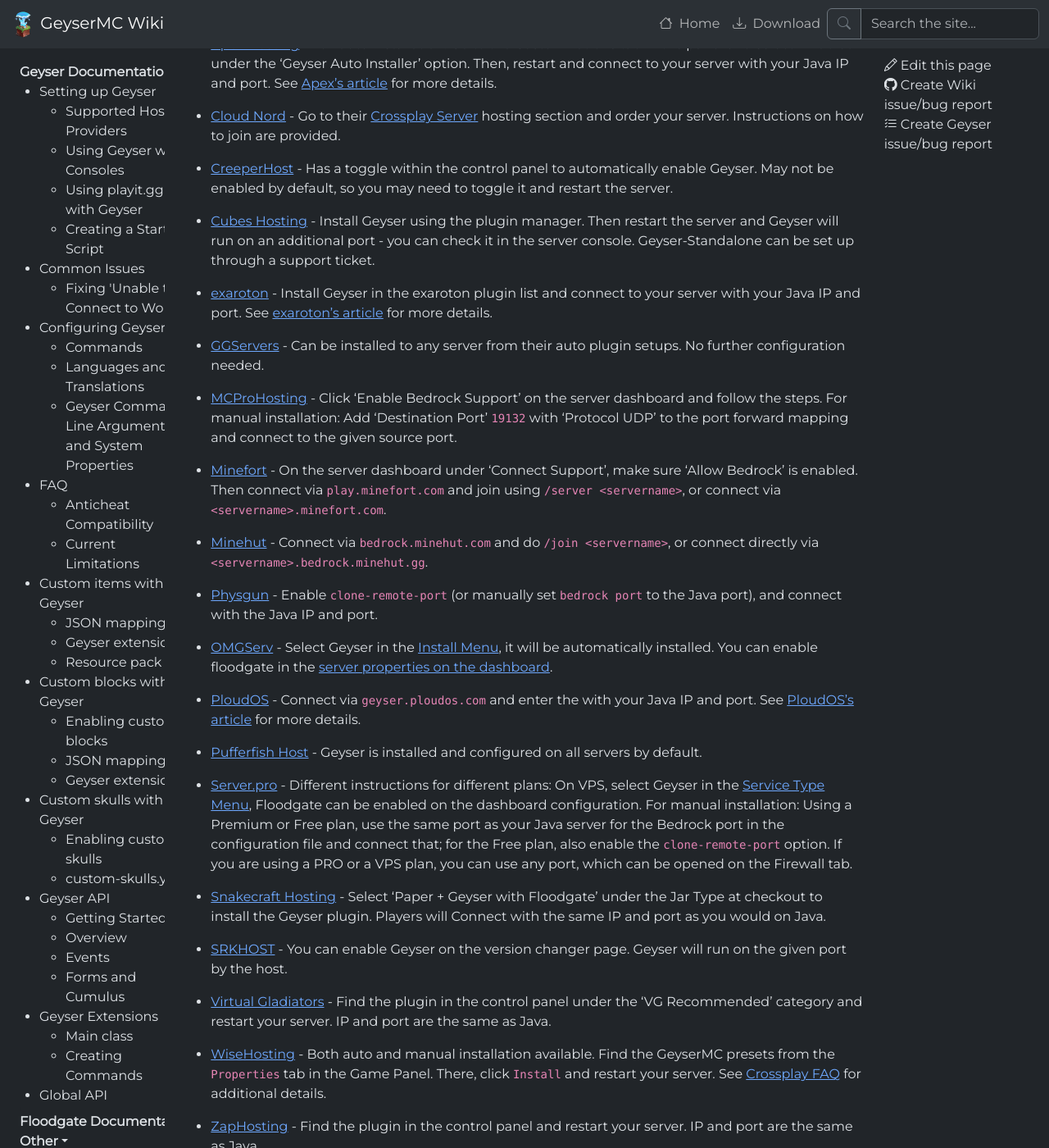
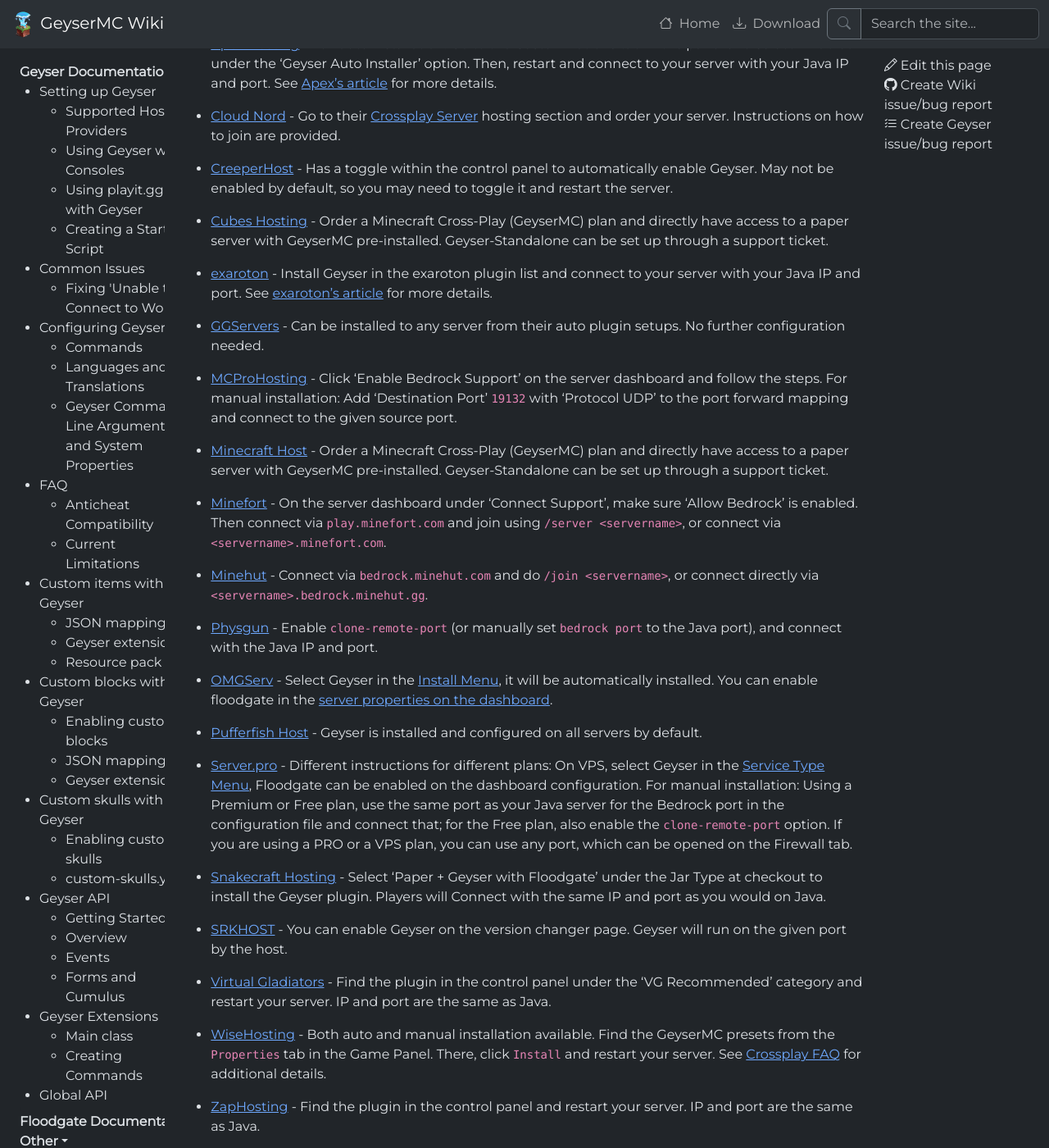
Before and after one commit to GeyserMC/GeyserWiki, a Jekyll site: the page built from _docs/geyser/supported-hosting-providers.md, in a window 1280 px wide and 1400 px high, scrolled down 584 px. Shown: the whole window at 82% size. Built offline with Jekyll 4.4.1, drawn with Linux system fonts in a browser that asks for light colours; some of the changed text lies outside the part shown.

Commit message:
Update providers.json
Updated Cubes Hosting, Added Minecraft-Host

Removed PloudOS it has stopped offering services and should therefor be removed. Same for FutureHosting which seems to be offline, Same for Stellanode (aka Plasmanode) which seems to be offline

```diff
--- a/_data/providers.json
+++ b/_data/providers.json
@@ -29,7 +29,7 @@
     {
       "name": "Cubes Hosting",
       "url": "https://www.cubes.host/",
-      "description": "Install Geyser using the plugin manager. Then restart the server and Geyser will run on an additional port - you can check it in the server console. Geyser-Standalone can be set up through a support ticket."
+      "description": "Order a Minecraft Cross-Play (GeyserMC) plan and directly have access to a paper server with GeyserMC pre-installed. Geyser-Standalone can be set up through a support ticket."
     },
     {
       "name": "exaroton",
@@ -45,6 +45,11 @@
       "name": "MCProHosting",
       "url": "https://mcprohosting.com/",
       "description": "Click 'Enable Bedrock Support' on the server dashboard and follow the steps. For manual installation: Add 'Destination Port' `19132` with 'Protocol UDP' to the port forward mapping and connect to the given source port."
+    },
+    {
+      "name": "Minecraft Host",
+      "url": "https://minecraft-host.com/",
+      "description": "Order a Minecraft Cross-Play (GeyserMC) plan and directly have access to a paper server with GeyserMC pre-installed. Geyser-Standalone can be set up through a support ticket."
     },
     {
       "name": "Minefort",
@@ -65,11 +70,6 @@
       "name": "OMGServ",
       "url": "https://www.omgserv.com/en/",
       "description": "Select Geyser in the [Install Menu](https://i.imgur.com/Gewpsrq.png), it will be automatically installed. You can enable floodgate in the [server properties on the dashboard](https://i.imgur.com/jg5mzNj.png)."
-    },
-    {
-      "name": "PloudOS",
-      "url": "https://ploudos.com/",
-      "description": "Connect via `geyser.ploudos.com` and enter the with your Java IP and port. See [PloudOS's article](https://ploudos.com/faq/#How-do-I-connect-from-Bedrock-to-a-Java-server) for more details."
     },
     {
       "name": "Pufferfish Host",
@@ -207,12 +207,6 @@
       "name": "Fusion Hosting",
       "url": "https://fusionhostingltd.co.uk",
       "description": "Get Geyser as a plugin. Use the same port as your Java server for the Bedrock port in your config (either by setting it yourself, or enabling “clone-remote-port”) and connect with the same IP and port as you would on Java or create a port in the Network tab on the panel & use this for Geyser."
-    },
-    {
-      "name": "Futurehosting",
-      "url": "https://futurehosting.org/",
-      "description_template": "default",
-      "description": "Make sure your `bedrock` `address` in your Geyser config is your server IP."
     },
     {
       "name": "GameHosting.it",
@@ -361,11 +355,6 @@
       "description_template": "default"
     },
     {
-      "name": "StellaNode",
-      "url": "https://stellanode.com/",
-      "description": "Open a support ticket on the billing panel to receive an additional UDP port for Geyser, then set that as the `bedrock port`."
-    },
-    {
       "name": "STIPE",
       "url": "https://stipe.com.au/",
       "description": "Set the Bedrock port to the Java server's port and connect with that port; note that this provider only provides service in Australia."
```
